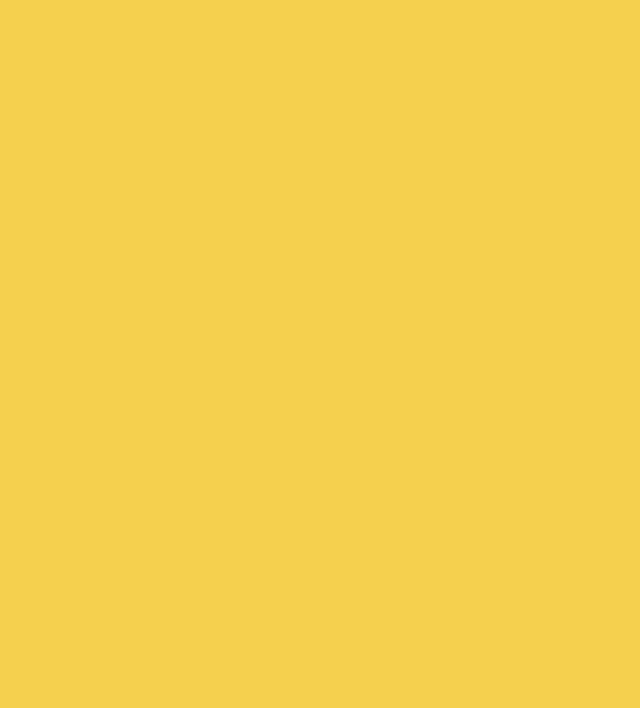
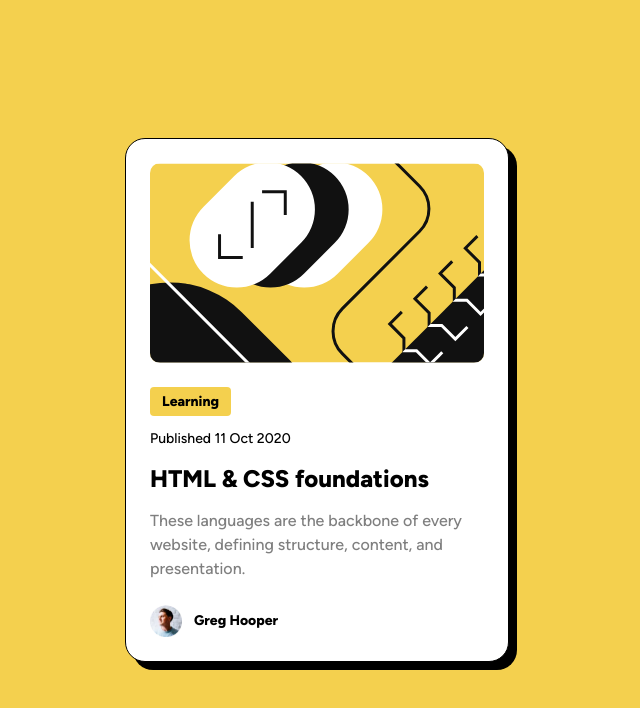
Before and after one commit to browleeoh/fm-blog-preview-card, a plain HTML site: page index.html in a window 1280 px wide. Shown: the whole page, without its empty margins (323-963 px from the left). Drawn offline with Linux system fonts and the light colour scheme.

Commit message:
solution

```diff
--- a/assets/styles/index.css
+++ b/assets/styles/index.css
@@ -1,7 +1,164 @@
 :root {
   --yellow: hsl(47, 88.3%, 63.1%);
+  --white: hsl(0, 0%, 100%);
+  --black: hsl(0, 0%, 0%);
+  --grey: hsl(0, 0%, 49.8%);
+}
+
+@font-face {
+  font-family: FigTree;
+  src: url("../fonts/Figtree-VariableFont_wght.ttf");
+}
+
+/*
+  1. Use a more-intuitive box-sizing model.
+*/
+*,
+*::before,
+*::after {
+  box-sizing: border-box;
+}
+/*
+  2. Remove default margin
+*/
+* {
+  margin: 0;
+}
+/*
+  Typographic tweaks!
+  3. Add accessible line-height
+  4. Improve text rendering
+*/
+body {
+  line-height: 1.5;
+  -webkit-font-smoothing: antialiased;
+}
+/*
+  5. Improve media defaults
+*/
+img,
+picture,
+video,
+canvas,
+svg {
+  display: block;
+  max-width: 100%;
+}
+/*
+  6. Remove built-in form typography styles
+*/
+input,
+button,
+textarea,
+select {
+  font: inherit;
+}
+/*
+  7. Avoid text overflows
+*/
+p,
+h1,
+h2,
+h3,
+h4,
+h5,
+h6 {
+  overflow-wrap: break-word;
+}
+/*
+  8. Create a root stacking context
+*/
+#root,
+#__next {
+  isolation: isolate;
 }
 
 body {
   background-color: var(--yellow);
+  font-family: "FigTree";
+  color: var(--grey);
+
+  font-size: 16px;
+  font-style: normal;
+  font-weight: 500;
 }
+
+.heading {
+  color: var(--black);
+
+  font-size: 24px;
+  font-style: normal;
+  font-weight: 800;
+}
+
+.body_s_regular {
+  color: var(--black);
+
+  font-size: 14px;
+  font-style: normal;
+  font-weight: 500;
+}
+
+.body_s_bold {
+  color: var(--black);
+
+  font-size: 14px;
+  font-style: normal;
+  font-weight: 800;
+}
+
+.main {
+  display: flex;
+  flex-direction: column;
+  align-items: center;
+  justify-content: center;
+  height: 100lvh;
+  padding: 1.5rem;
+}
+
+.blog-card-wrapper {
+  background-color: var(--white);
+  border-radius: 1.25rem;
+  border: 1px solid var(--black);
+  box-shadow: 0.5rem 0.5rem 0 var(--black);
+  display: flex;
+  flex-direction: column;
+  gap: 1.5rem;
+  max-width: 24rem;
+  padding: 1.5rem;
+}
+
+.blog-card__image > img {
+  border-radius: 0.625rem;
+}
+
+.blog-card__content {
+  display: flex;
+  flex-direction: column;
+  gap: 0.75rem;
+}
+
+.blog-card__category {
+  background-color: var(--yellow);
+  border-radius: 0.25rem;
+  padding: 0.25rem 0.75rem;
+  width: fit-content;
+}
+
+.blog-card__title > a {
+  caret-color: var(--black);
+  color: var(--black);
+  cursor: pointer;
+  text-decoration: none;
+}
+
+.blog-card__title > a:hover {
+  color: var(--yellow);
+  caret-color: var(--black);
+}
+
+.blog-card__footer {
+  display: flex;
+  align-items: center;
+  gap: 0.75rem;
+}
--- a/index.html
+++ b/index.html
@@ -17,6 +17,38 @@
     <title>Frontend Mentor | Blog preview card</title>
   </head>
   <body>
-    <div class="blog-card"></div>
+    <main class="main">
+      <article class="blog-card-wrapper">
+        <figure class="blog-card__image">
+          <img src="./assets/images/illustration-article.svg" alt="" />
+        </figure>
+        <section class="blog-card__content">
+          <span class="blog-card__category body_s_bold">Learning</span>
+          <time class="blog-card__published-date body_s_regular"
+            >Published 11 Oct 2020</time
+          >
+          <header class="blog-card__header">
+            <h2 class="blog-card__title heading">
+              <a>HTML & CSS foundations</a>
+            </h2>
+          </header>
+          <p class="blog-card__description">
+            These languages are the backbone of every website, defining
+            structure, content, and presentation.
+          </p>
+        </section>
+        <footer class="blog-card__footer">
+          <figure>
+            <img
+              src="./assets/images/image-avatar.webp"
+              alt="User image."
+              height="32px"
+              width="32px"
+            />
+          </figure>
+          <p class="blog-card__author body_s_bold">Greg Hooper</p>
+        </footer>
+      </article>
+    </main>
   </body>
 </html>
```
